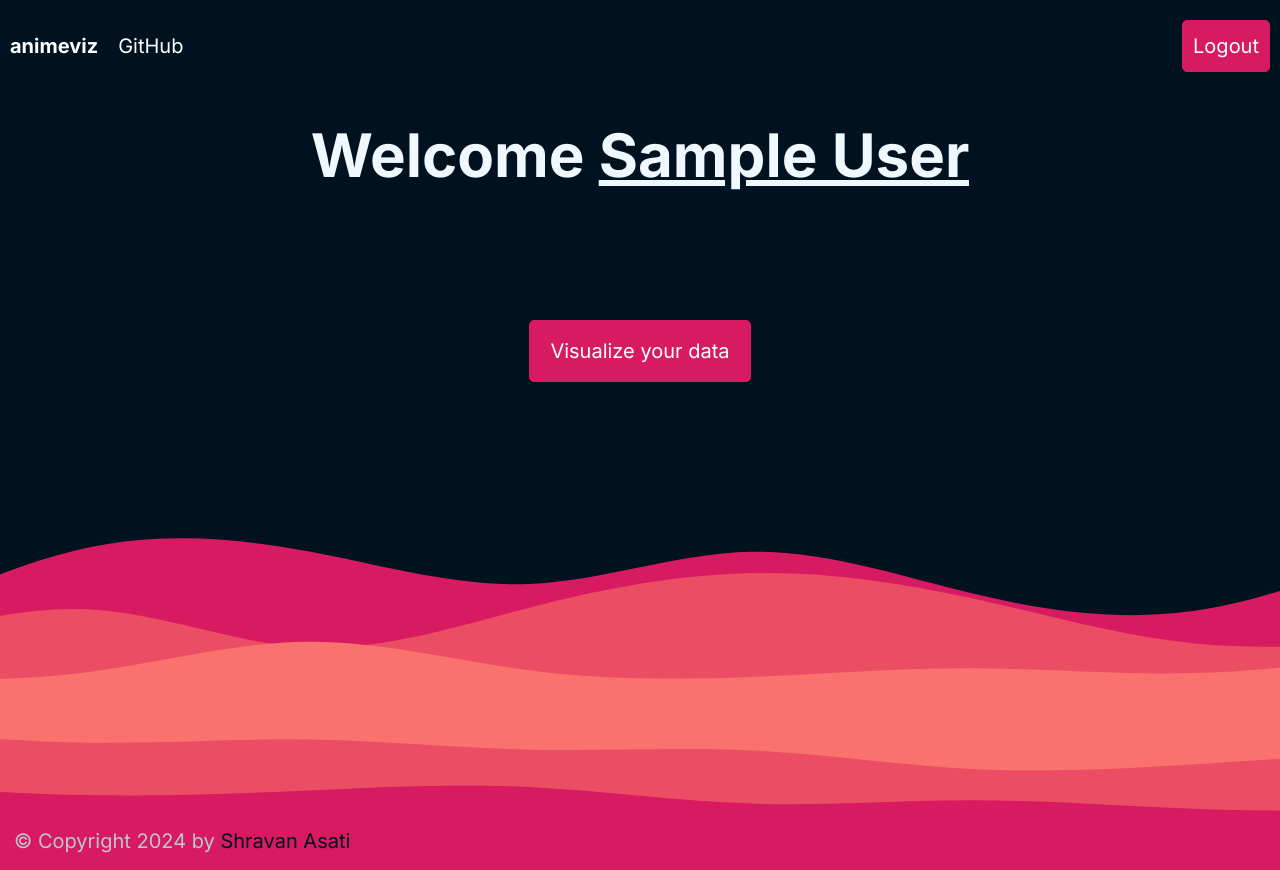
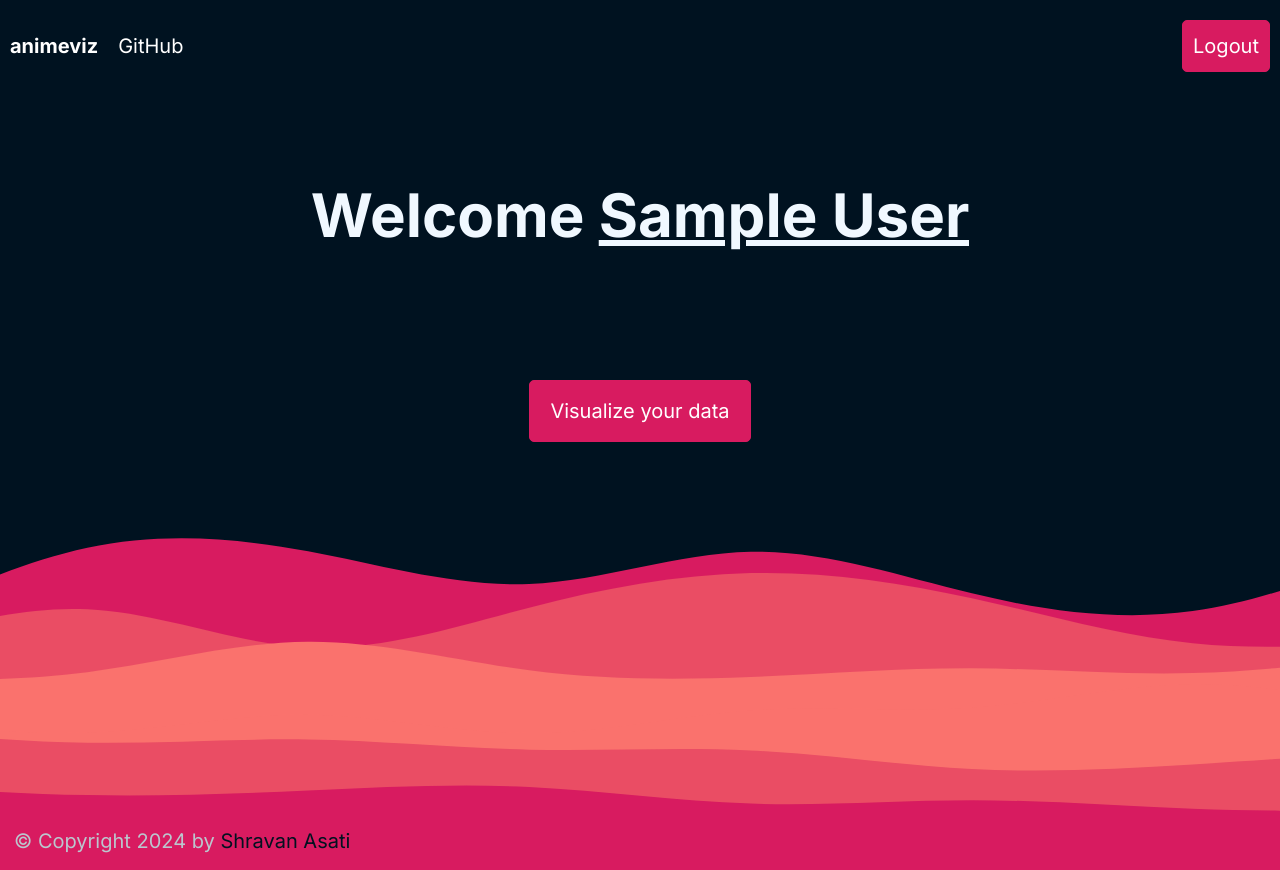
Before and after one commit to shravanasati/animeviz, a Flask app: page / in a window 1280 px wide. Run offline with Flask 3, Linux system fonts and the light colour scheme; a user stored in the database is signed in; tables that the repository leaves empty hold one stand-in row (values such as "Sample post"); parts of the project's set-up code (start-up, migrations or seed data) failed here and were passed over; some libraries are stand-ins or nearby versions.

Commit message:
fix margin of text

```diff
--- a/templates/index.html
+++ b/templates/index.html
@@ -21,7 +21,7 @@
 
 <div class="index-container center-container" data-theme="light">
 	{% if current_user and current_user.is_authenticated %}
-	<h1 class="hero-text">Welcome <u>{{current_user.name}}</u></h1>
+	<h1 class="hero-text" style="margin-top: 3rem;">Welcome <u>{{current_user.name}}</u></h1>
 	<br><br>
 	<a href="/visualize" role="button" class="btn">Visualize your data</a>
 	{% else %}
```
